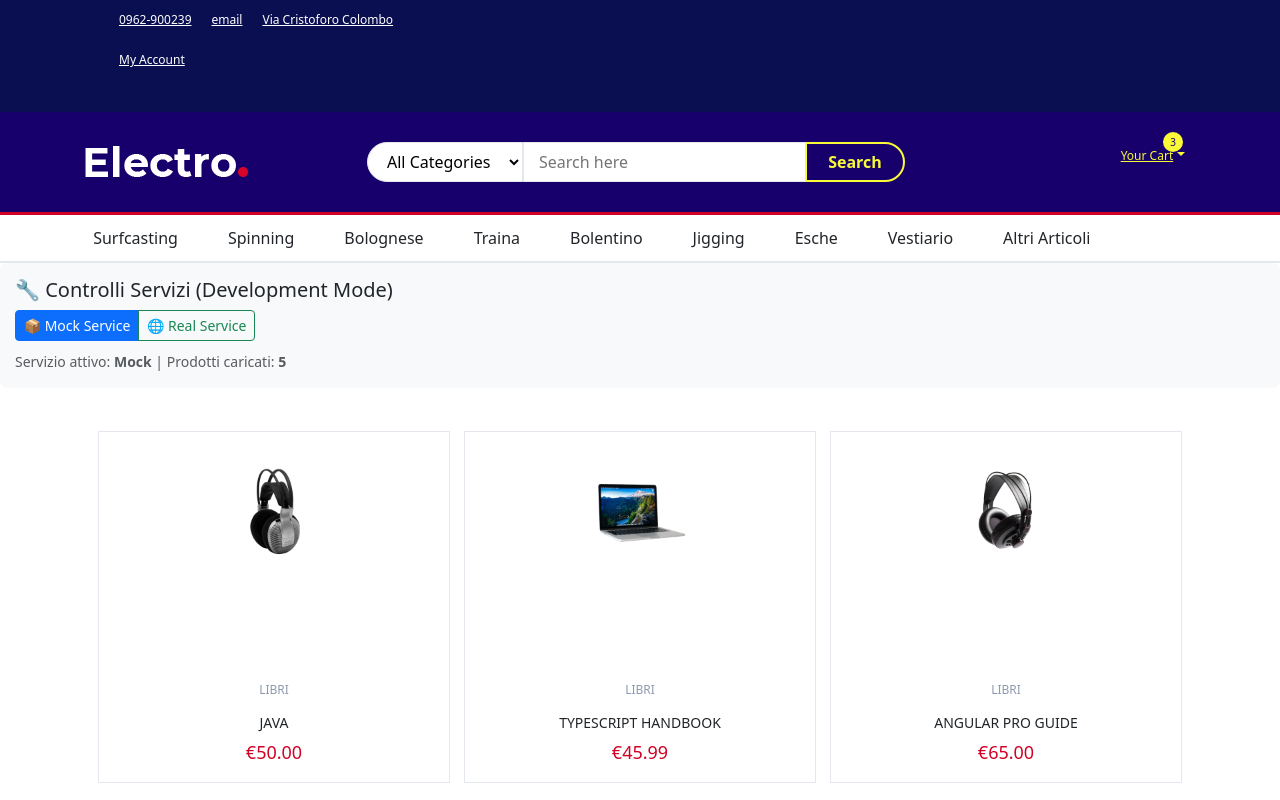
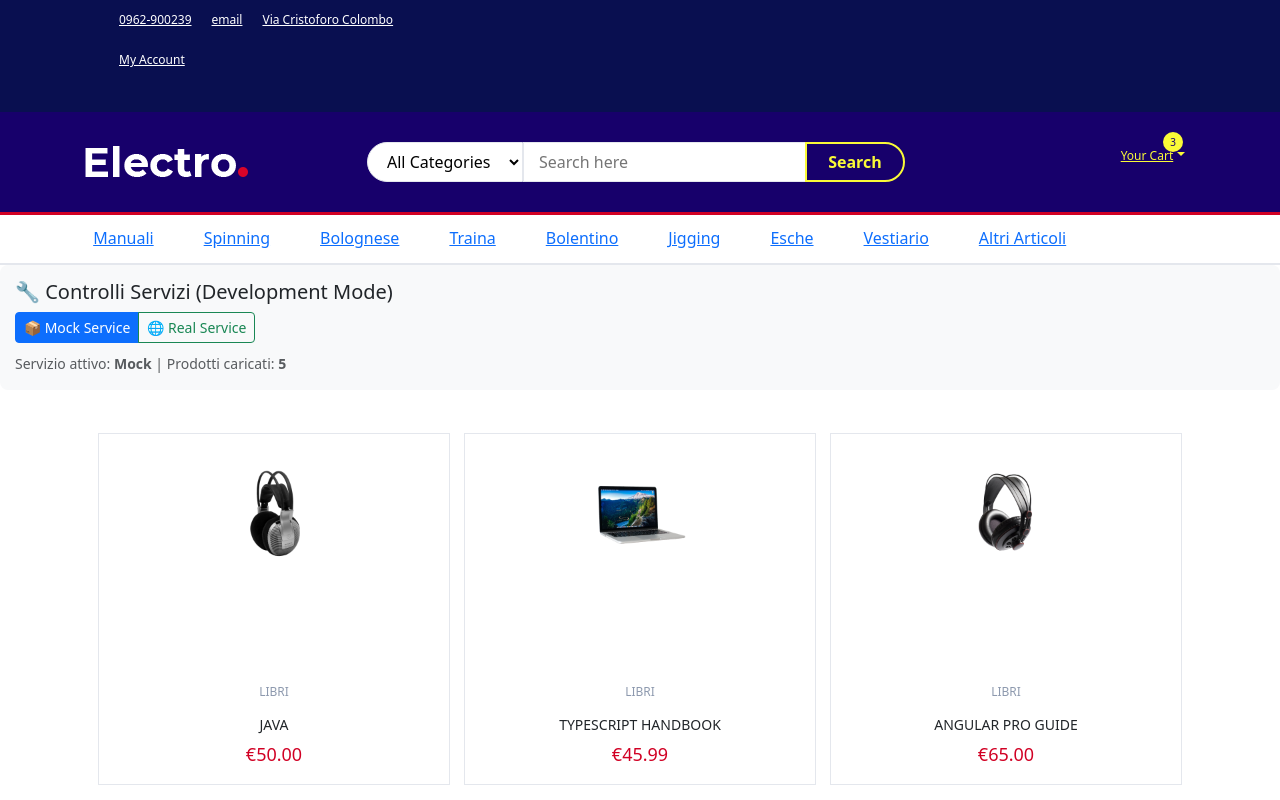
Before and after one commit to antfac5/Ecommerce-giama, an Angular app: page /catalog in a window 1280 px wide. Shown: the top 800 px of the page. Built offline with nearby package versions, Linux system fonts and the light colour scheme; some icons are missing.

Commit message:
feat: Aggiunta del selettore di categoria e integrazione con il servizio prodotti per il filtraggio

```diff
--- /dev/null
+++ b/src/app/components/category-selector/category-selector.component.html
@@ -0,0 +1,20 @@
+<nav id="navigation">
+	<!-- container -->
+	<div class="container">
+		<!-- responsive-nav -->
+		<div id="responsive-nav">
+			<!-- NAV -->
+			<ul class="main-nav nav navbar-nav">
+                <li *ngFor="let category of categories">
+                    <a href="#" (click)="selectCategory(category); $event.preventDefault()">
+                        {{ category }}
+                    </a>
+                </li>
+			</ul>
+			<!-- /NAV -->
+		</div>
+		<!-- /responsive-nav -->
+	</div>
+	<!-- /container -->
+</nav>
+<!-- /NAVIGATION -->
--- /dev/null
+++ b/src/app/components/category-selector/category-selector.component.ts
@@ -0,0 +1,30 @@
+import { Component, EventEmitter, Output } from '@angular/core';
+import { NgFor } from '@angular/common';
+
+@Component({
+  selector: 'app-category-selector',
+  standalone: true,
+  imports: [NgFor],
+  templateUrl: './category-selector.component.html',
+  styleUrl: './category-selector.component.scss'
+})
+export class CategorySelectorComponent {
+
+  @Output() categorySelected = new EventEmitter<string>();
+
+  categories: string[] = [
+    'Manuali',
+    'Spinning',
+    'Bolognese',
+    'Traina',
+    'Bolentino',
+    'Jigging',
+    'Esche',
+    'Vestiario',
+    'Altri Articoli']
+
+  selectCategory(category: string): void {
+    this.categorySelected.emit(category);
+  }
+
+}
--- a/src/app/components/header/header.component.html
+++ b/src/app/components/header/header.component.html
@@ -115,30 +115,6 @@
 </header>
 <!-- /HEADER -->
 <!-- NAVIGATION -->
-<nav id="navigation">
-	<!-- container -->
-	<div class="container">
-		<!-- responsive-nav -->
-		<div id="responsive-nav">
-			<!-- NAV -->
-			<ul class="main-nav nav navbar-nav">
-				<li>Surfcasting</li>
-				<li>Spinning</li>
-				<li>Bolognese</li>
-				<li>Traina</li>
-				<li>Bolentino</li>
-				<li>Jigging</li>
-				<li>Esche</li>
-				<li>Vestiario</li>
-				<li>Altri Articoli</li>
-			</ul>
-			<!-- /NAV -->
-		</div>
-		<!-- /responsive-nav -->
-	</div>
-	<!-- /container -->
-</nav>
-<!-- /NAVIGATION -->
 <!-- BREADCRUMB -->
 		<div id="breadcrumb" class="section">
 			<!-- container -->
--- a/src/app/pages/catalog/catalog.component.html
+++ b/src/app/pages/catalog/catalog.component.html
@@ -1,3 +1,5 @@
+<app-category-selector (categorySelected)="onCategorySelected($event)"></app-category-selector>
+
 <!-- Controlli per testing dei servizi (solo in development) -->
 <div class="service-controls mb-4" style="background: #f8f9fa; padding: 15px; border-radius: 8px; margin-bottom: 20px;">
   <h5>🔧 Controlli Servizi (Development Mode)</h5>
--- a/src/app/pages/catalog/catalog.component.ts
+++ b/src/app/pages/catalog/catalog.component.ts
@@ -6,11 +6,12 @@ import { Subject } from 'rxjs';
 import { takeUntil, catchError, finalize } from 'rxjs/operators';
 import { of } from 'rxjs';
 import { Router } from '@angular/router';
+import { CategorySelectorComponent } from '../../components/category-selector/category-selector.component';
 
 @Component({
   selector: 'app-catalog',
   standalone: true,
-  imports: [NgFor, NgIf, CurrencyPipe],
+  imports: [NgFor, NgIf, CurrencyPipe, CategorySelectorComponent],
   templateUrl: './catalog.component.html',
   styleUrl: './catalog.component.scss'
 })
@@ -19,6 +20,7 @@ export class CatalogComponent implements OnInit, OnDestroy {
   loading = false;
   error: string | null = null;
   currentServiceType: 'mock' | 'real' = 'mock';
+  category: string = '';
 
   private destroy$ = new Subject<void>();
 
@@ -58,6 +60,19 @@ export class CatalogComponent implements OnInit, OnDestroy {
     this.router.navigate(['/product', product.id]);
   }
 
+  onCategorySelected(category: string): void {
+    this.category = category;
+    this.productFactoryService.getProductsByCategory(category)
+      .subscribe(products => {
+        this.products = products;
+        console.log(`✅ Caricati ${products.length} prodotti per la categoria: ${category}`);
+      }, error => {
+        this.error = `Errore nel caricamento dei prodotti per la categoria ${category}: ${error.message}`;
+        console.error('Errore caricamento prodotti per categoria:', error);
+      }
+      );
+  }
+
   // Metodi per demo e testing
 
   /**
--- a/src/app/pages/single-product-page/single-product-page.component.html
+++ b/src/app/pages/single-product-page/single-product-page.component.html
@@ -27,6 +27,12 @@
             (click)="addToCart(product, +quantityInput.value)">
             🛒 Add to Cart
           </button>
+          <button
+            type="button"
+            class="btn btn-sm btn-outline-secondary"
+            (click)="orderNow()">
+            🛍️ Order Now
+          </button>
         </div>
       </div>
     </div>
--- a/src/app/pages/single-product-page/single-product-page.component.ts
+++ b/src/app/pages/single-product-page/single-product-page.component.ts
@@ -34,4 +34,9 @@ export class SingleProductPageComponent {
     console.log(`Aggiunto al carrello: ${product.title} con id ${product.id} in quantità ${qty}`);
   }
 
+  orderNow(): void {
+    // TODO: Implement order now functionality
+    console.log('Not implemented: Order Now functionality');
+  }
+
 }
--- a/src/app/services/product.service.ts
+++ b/src/app/services/product.service.ts
@@ -42,7 +42,7 @@ export class ProductService implements IBasicProductService {
     let params = new HttpParams()
       .set('page', 0)
       .set('pageSize', 10);
-    return this.http.get<PagedResponse<any>>(`${this.apiUrl}/${category}`, { params }).pipe(
+    return this.http.get<PagedResponse<any>>(`${this.apiUrl}/category/${category}`, { params }).pipe(
       map(response => {
         return response.entities.map(
           p => ProductMapper.fromApiResponse(p)
```
Also changed, not shown: src/app/components/category-selector/category-selector.component.scss (added), 1 other file (tests, documents, lock files or other folders).
